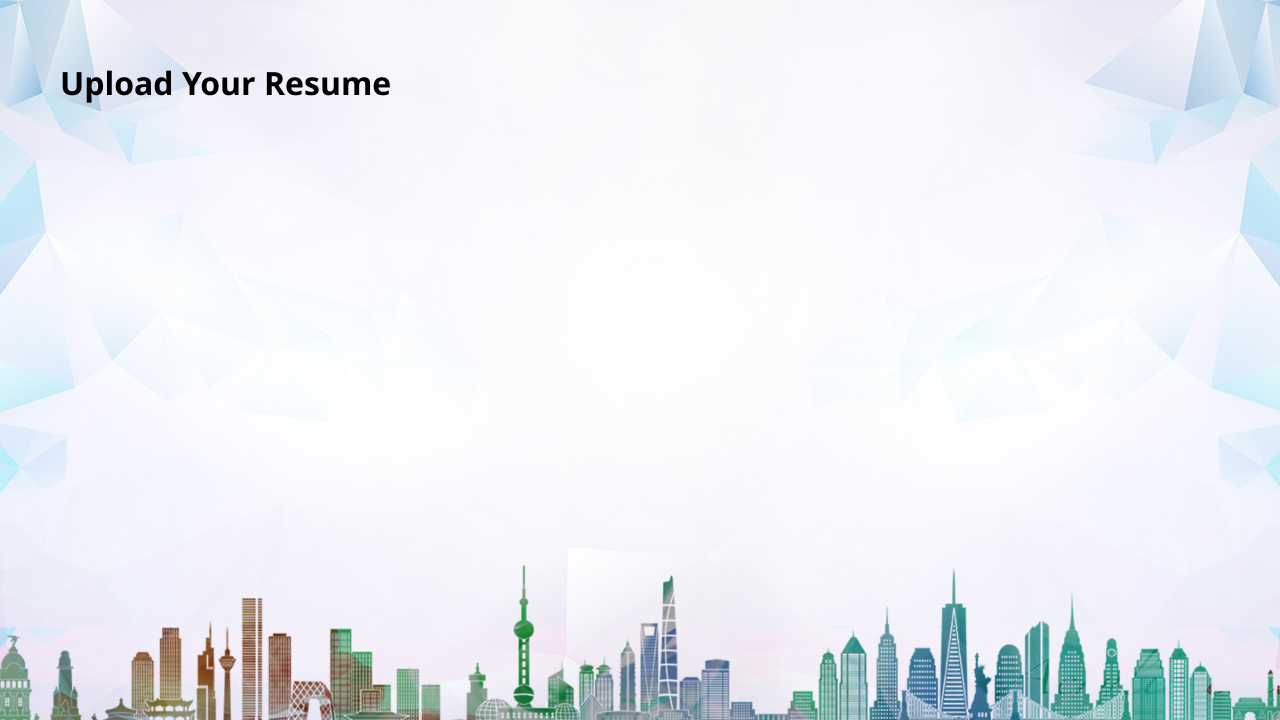
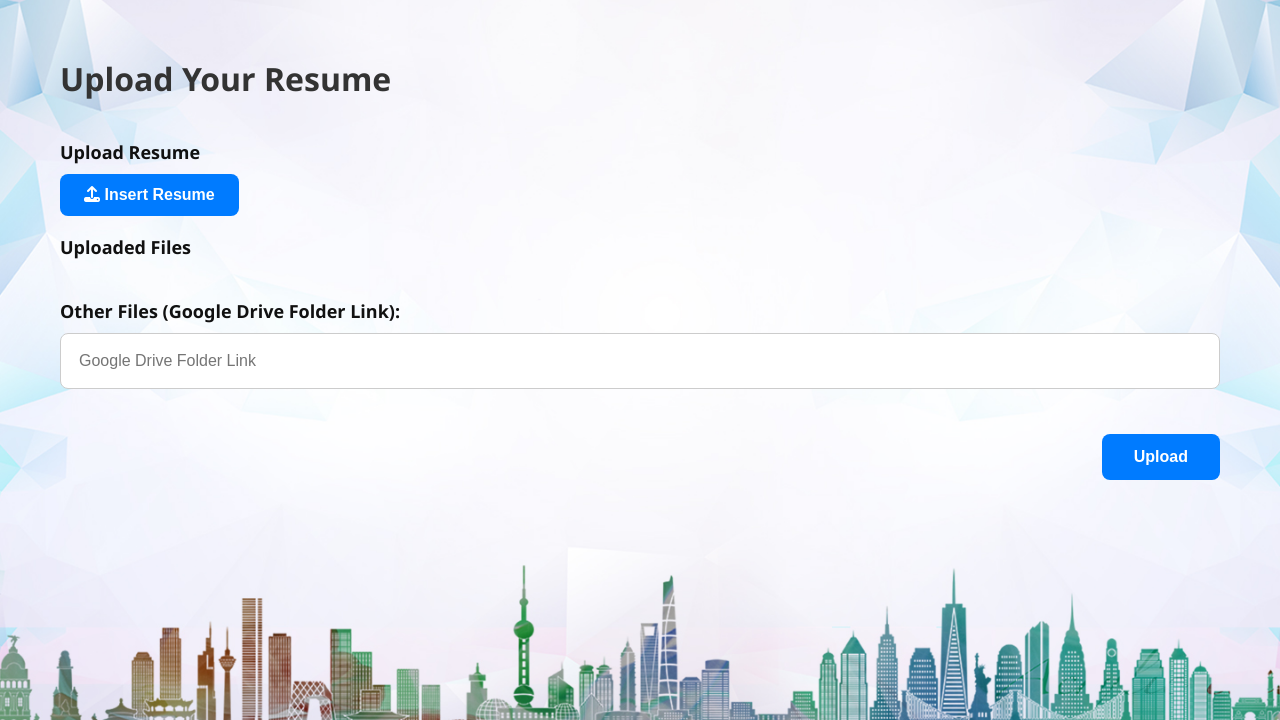
Before and after one commit to alfinwalitan/PewPiuPie, a Flask app: page /upload-resume in a window 1280 px wide. Shown: the part 66-786 px from the top of the page. Run offline with Flask 3, Linux system fonts and the light colour scheme; some libraries are stand-ins or nearby versions.

Commit message:
Upload Resume Page

```diff
--- a/static/upload_resume.css
+++ b/static/upload_resume.css
@@ -0,0 +1,105 @@
+.upload-container {
+    width: 100%;
+    max-width: none;
+    margin-left: -20px;
+    margin-top: -10px;
+    padding: 0 20px;
+    text-align: left;
+}
+
+.upload-container h2 {
+    font-size: 32px;
+    text-align: left;
+    margin-bottom: 40px;
+    color: #333;
+}
+
+.form-section {
+    margin-bottom: 30px;
+    display: block;
+}
+
+label {
+    display: block;
+    font-weight: bold;
+    margin-bottom: 10px;
+    font-size: 18px;
+    color: #111;
+}
+
+.insert-button {
+    padding: 12px 24px;
+    margin-bottom: -20px;
+    background-color: #007bff;
+    color: white;
+    border: none;
+    border-radius: 8px;
+    cursor: pointer;
+    font-size: 16px;
+    font-weight: 700;
+}
+
+.insert-button:hover {
+    background-color: #0056b3;
+}
+
+input[type="text"] {
+    width: 100%;
+    padding: 18px;
+    font-size: 16px;
+    border-radius: 8px;
+    border: 1px solid #ccc;
+    box-sizing: border-box;
+}
+
+.upload-button {
+    padding: 14px 32px;
+    font-size: 16px;
+    background-color: #007bff;
+    color: white;
+    border: none;
+    border-radius: 8px;
+    cursor: pointer;
+    font-weight: 700;
+}
+
+.upload-button:hover {
+    background-color: #0056b3;
+}
+
+.upload-button-container {
+    text-align: right;
+}
+
+.upload-container #fileInfo {
+    display: block;
+    margin-top: 8px;
+    font-style: italic;
+    color: #555;
+}
+
+.upload-container #fileNameDisplay {
+    display: inline-block;
+    margin-right: 10px;
+}
+
+.upload-container #clearFileBtn {
+    background: none;
+    border: none;
+    cursor: pointer;
+    font-size: 18px;
+    color: #888;
+    padding: 0;
+}
+
+.upload-container #clearFileBtn:hover {
+    color: #e00;
+}
+
+#uploadedFiles {
+  margin-top: 6px;
+  font-size: 18px;
+  display: flex;
+  align-items: center;
+  gap: 10px;
+}
--- a/templates/upload_resume.jinja
+++ b/templates/upload_resume.jinja
@@ -4,10 +4,87 @@
 
 {% block extra_css %}
 <link rel="stylesheet" href="{{ url_for('static', filename='upload_resume.css') }}">
-<link rel="stylesheet" href="https://cdnjs.cloudflare.com/ajax/libs/font-awesome/6.5.0/css/all.min.css">
+<link rel="stylesheet" href="https://cdnjs.cloudflare.com/ajax/libs/font-awesome/6.4.0/css/all.min.css">
 {% endblock %}
 
 {% block content %}
-<h1>Upload Your Resume</h1>
+<main class="upload-container">
+    <h2>Upload Your Resume</h2>
 
+    <!-- Upload Resume Section -->
+    <div class="form-section">
+        <label for="resumeUpload">Upload Resume</label>
+
+        <input
+            type="file"
+            id="resumeUpload"
+            name="resumeUpload"
+            accept=".pdf, .doc, .docx"
+            style="display: none;"
+        />
+
+        <button type="button" class="insert-button" id="insertResumeBtn">
+            <i class="fa-solid fa-upload"></i> Insert Resume
+        </button>
+    </div>
+
+    <div class="form-section">
+        <label for="uploadedFiles">Uploaded Files</label>
+        <div id="uploadedFiles"></div>
+    </div>
+
+    <div class="form-section">
+        <label for="gdriveLink">Other Files (Google Drive Folder Link):</label>
+        <input type="text" id="gdriveLink" name="gdriveLink" placeholder="Google Drive Folder Link">
+    </div>
+
+    <div class="form-section upload-button-container">
+        <button class="upload-button">Upload</button>
+    </div>
+
+    <script>
+      const insertBtn = document.getElementById('insertResumeBtn');
+      const fileInput = document.getElementById('resumeUpload');
+      const uploadedFilesContainer = document.getElementById('uploadedFiles');
+
+      insertBtn.addEventListener('click', () => {
+        fileInput.click();
+      });
+
+      fileInput.addEventListener('change', () => {
+        uploadedFilesContainer.innerHTML = ''; // Clear previous file
+
+        if (fileInput.files.length > 0) {
+          const fileName = fileInput.files[0].name;
+
+          const fileEntry = document.createElement('div');
+          fileEntry.style.marginTop = '8px';
+          fileEntry.style.fontStyle = 'italic';
+          fileEntry.style.color = '#555';
+          fileEntry.textContent = fileName + ' ';
+
+          const clearBtn = document.createElement('button');
+          clearBtn.textContent = '✖';
+          clearBtn.title = 'Remove selected file';
+          clearBtn.style.background = 'none';
+          clearBtn.style.border = 'none';
+          clearBtn.style.cursor = 'pointer';
+          clearBtn.style.color = '#888';
+          clearBtn.style.fontSize = '18px';
+          clearBtn.style.padding = '0';
+
+          clearBtn.addEventListener('mouseenter', () => clearBtn.style.color = '#e00');
+          clearBtn.addEventListener('mouseleave', () => clearBtn.style.color = '#888');
+
+          clearBtn.addEventListener('click', () => {
+            fileInput.value = '';
+            uploadedFilesContainer.innerHTML = '';
+          });
+
+          fileEntry.appendChild(clearBtn);
+          uploadedFilesContainer.appendChild(fileEntry);
+        }
+      });
+    </script>
+</main>
 {% endblock %}
```
